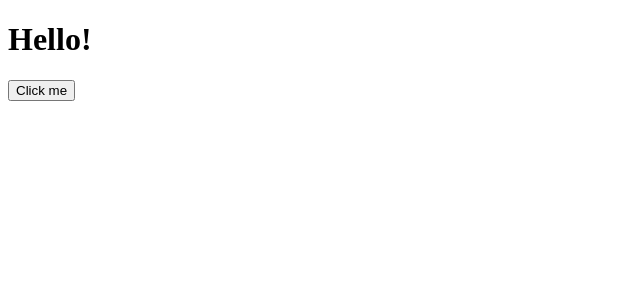
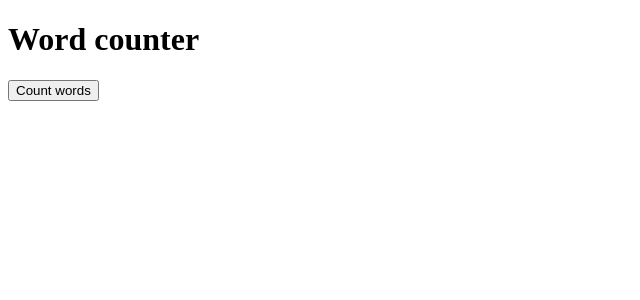
Before and after one commit to David8406/lectio-study-helper-extension, a React (Vite) app: page / in a window 1280 px wide. Shown: the top 300 px of the page, without its empty margins (0-640 px from the left). Built offline with nearby package versions, Linux system fonts and the light colour scheme.

Commit message:
Made a word counter

```diff
--- /dev/null
+++ b/public/content.js
@@ -0,0 +1 @@
+console.log("Lectio content script loaded");
--- a/src/App.jsx
+++ b/src/App.jsx
@@ -1,12 +1,37 @@
 import { useState } from "react";
 
+function countWords() {
+    const pageText = document.body.innerText.trim();
+    if (pageText === "") return 0;
+    const words = pageText.split(/\s+/);
+    return words.length;
+}
+
 function App() {
-    const [message, setMessage] = useState("");
+    const [count, setCount] = useState(null);
+    const [error, setError] = useState("");
+
+    async function handleClick() {
+        setError("");
+        try {
+            const [tab] = await chrome.tabs.query({ active: true, currentWindow: true });
+            const results = await chrome.scripting.executeScript({
+                target: { tabId: tab.id },
+                func: countWords,
+            });
+            setCount(results[0].result);
+        } catch (err) {
+            setCount(null);
+            setError("Can't count words on this page.");
+        }
+    }
+
     return (
         <div>
-            <h1>Hello!</h1>
-            <button onClick={() => setMessage("It works, with React!!! ⚛️")}>Click me</button>
-            <p>{message}</p>
+            <h1>Word counter</h1>
+            <button onClick={handleClick}>Count words</button>
+            {count !== null && <p>{count} words</p>}
+            {error && <p>{error}</p>}
         </div>
     );
 }
```
Also changed, not shown: public/manifest.json.
